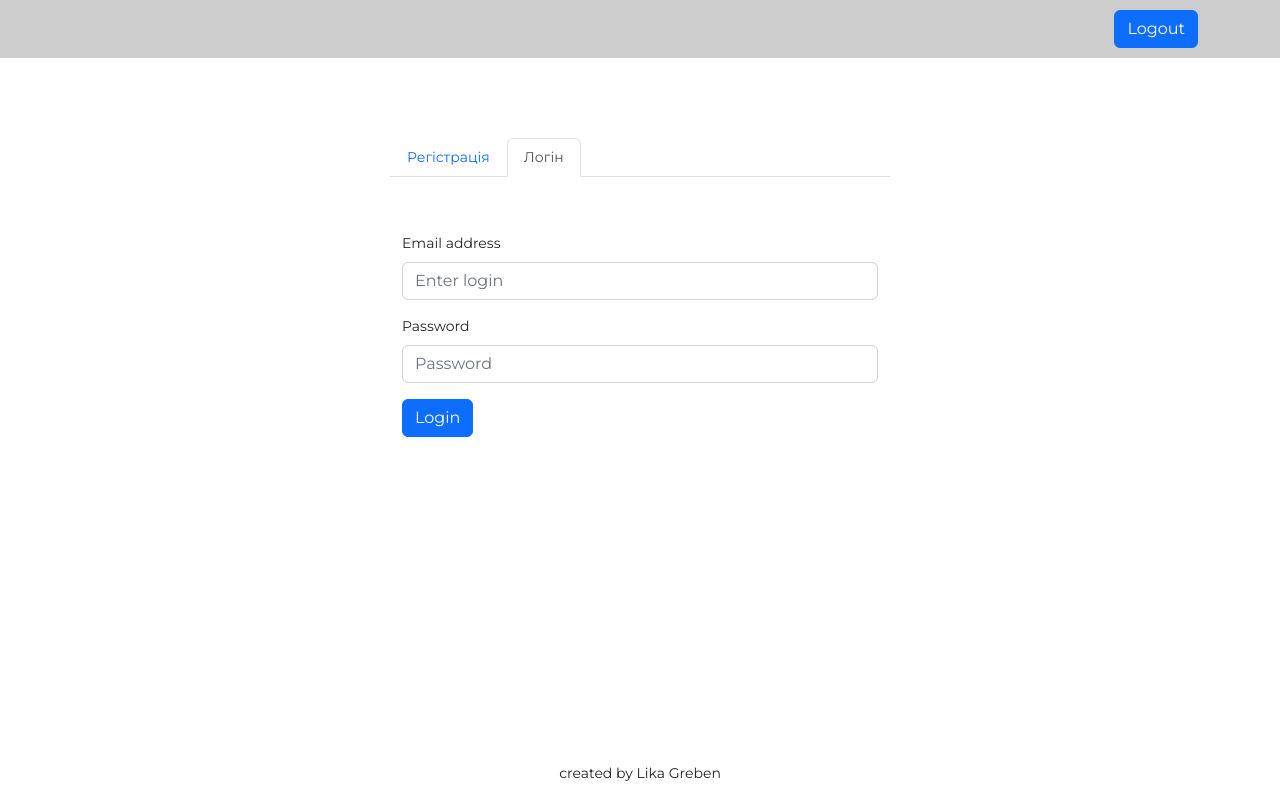
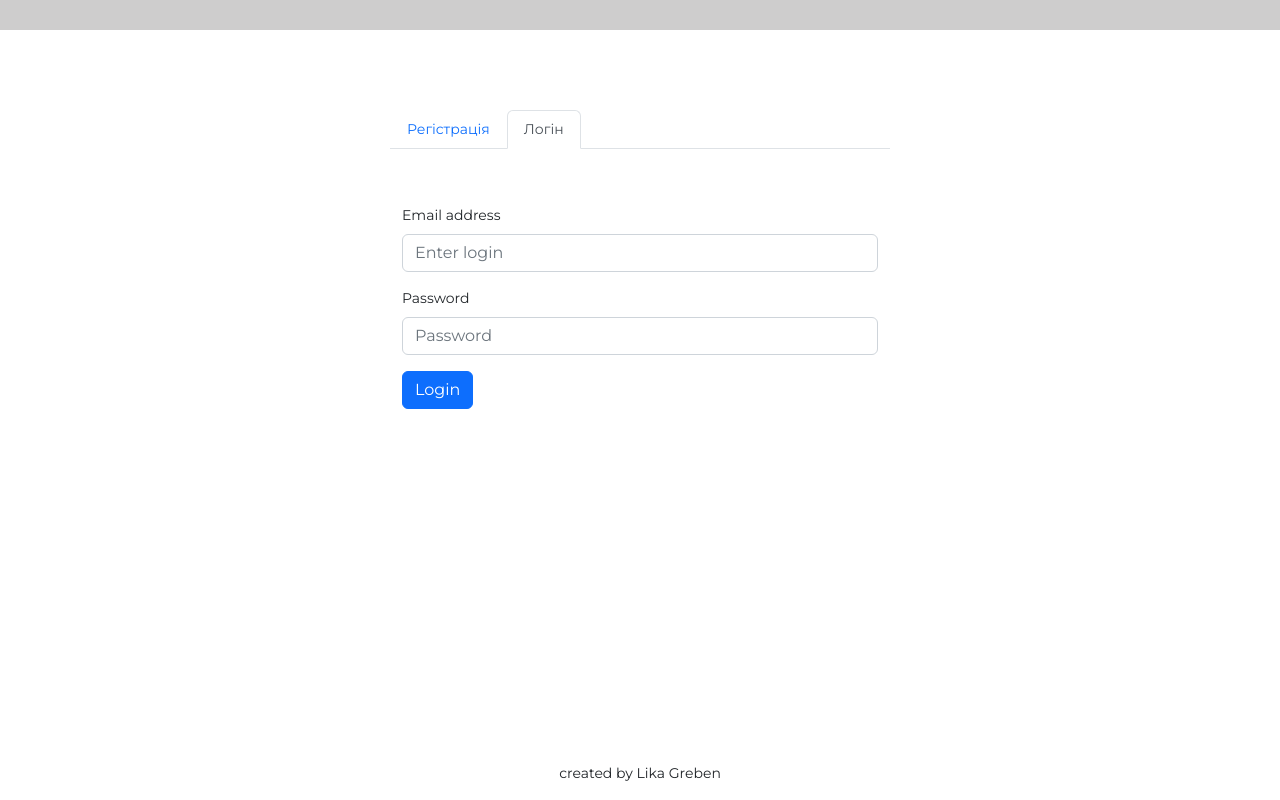
Before and after one commit to LikaGreb/ToDo, a React (Create React App) app: page / in a window 1280 px wide. Built offline with nearby package versions, Linux system fonts and the light colour scheme.

Commit message:
logout on login page

```diff
--- a/src/components/Header/Header.js
+++ b/src/components/Header/Header.js
@@ -21,7 +21,7 @@
       <div className="container">
         <div className={styles.header} onClick={logoutFunction}>
           <p className={styles.loginName}>{localStorage.getItem("loginField")}</p>
-          <Button variant="primary">Logout</Button>
+         {localStorage.token? <Button variant="primary">Logout</Button> : null}
 
         </div>
       </div>
```
Also changed, not shown: 1 other file (tests, documents, lock files or other folders).
